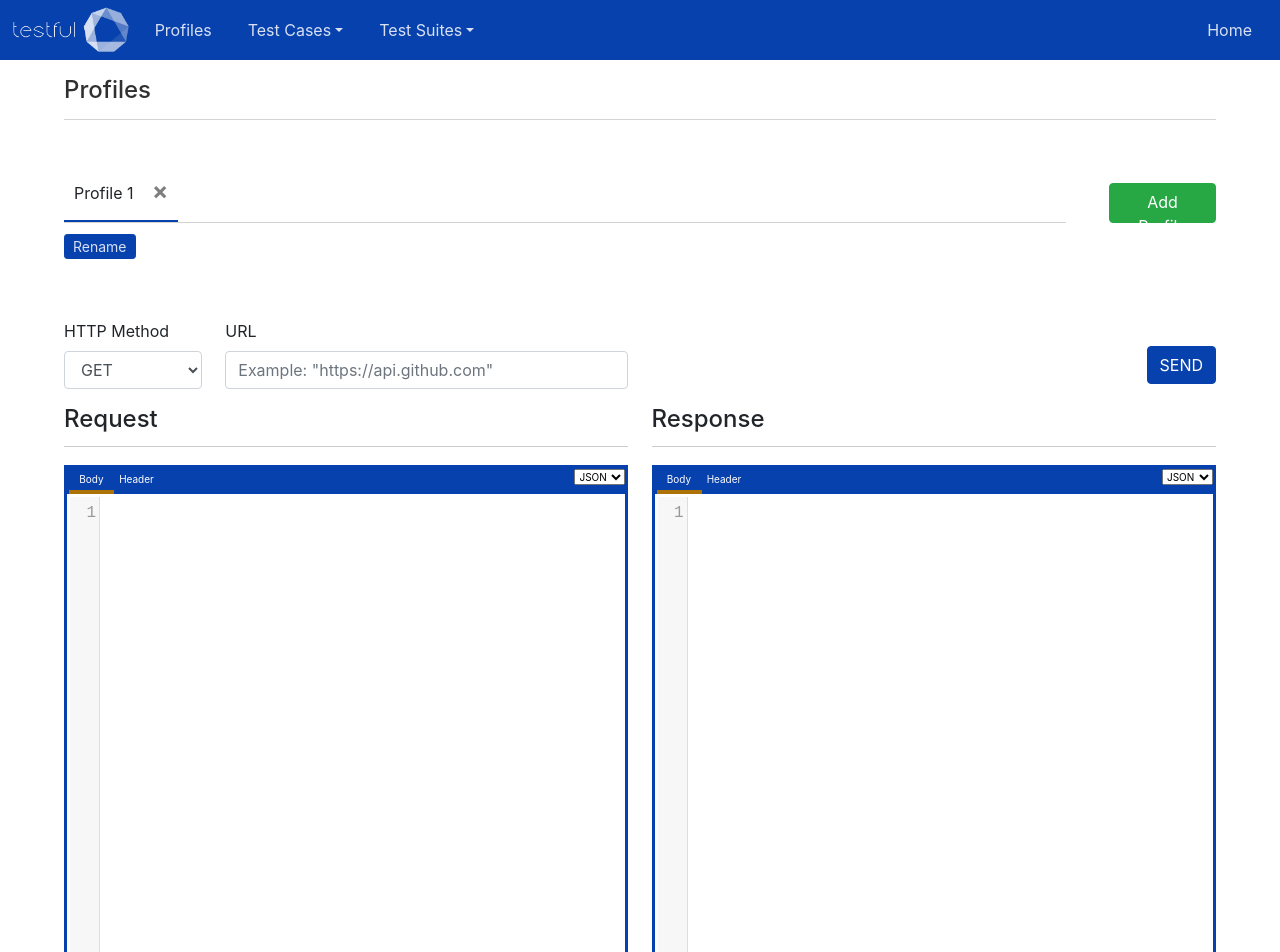
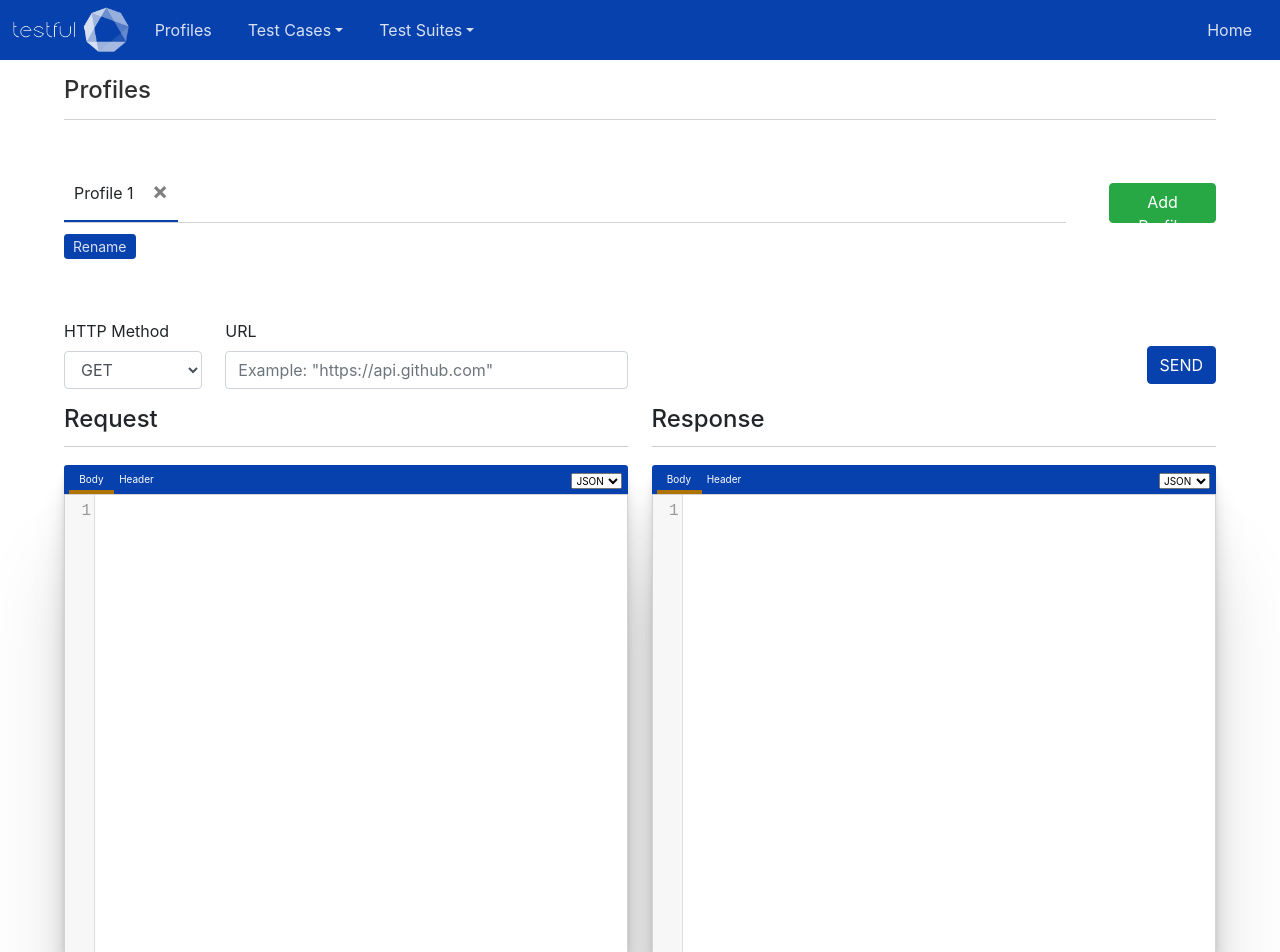
Before and after one commit to keajone/testful, a React (Create React App) app: page /profiles in a window 1280 px wide. Shown: the top 952 px of the page. Built offline with nearby package versions, Linux system fonts and the light colour scheme.

Commit message:
update to looks; pretty good stable point

```diff
--- a/src/components/Cases/AllCasesForm.js
+++ b/src/components/Cases/AllCasesForm.js
@@ -26,7 +26,6 @@ class AllCasesForm extends React.Component {
             caseList: JSON.parse(localStorage.getItem('cases')),
             search: "",
         };
-        console.log(JSON.parse(localStorage.getItem('cases')));
     }
 
     runCase = async (testCase) => {
@@ -38,11 +37,9 @@ class AllCasesForm extends React.Component {
             document.getElementById("run_"+testCase.id).style.display = 'none';
             CaseLoadingAnimation.toggle(testCase.id);
             await Case.execute(testCase);
-            console.log("passed");
             document.getElementById("pass_"+testCase.id).style.display = 'block';
         }
         catch (err) {
-            console.log("failed");
             document.getElementById("fail_"+testCase.id).style.display = 'block';
         }
         document.getElementById("run_"+testCase.id).style.display = 'block';
@@ -114,7 +111,6 @@ class AllCasesForm extends React.Component {
                 testCase.method.toLowerCase().indexOf(search.toLowerCase()) !== -1
             )
         });
-        console.log(filteredCases);
 
         return (
             <div>
--- a/src/components/Cases/Case.js
+++ b/src/components/Cases/Case.js
@@ -50,9 +50,9 @@ class Case {
         //     throw new Error("Must give valid Request Header.");
         // }
         this.givenRequestBody = jsonObject.givenRequestBody;
-        // if (this.givenRequestBody === "") {
-        //     throw new Error("Must give valid Request Body.");
-        // }
+        if (this.givenRequestBody === "" && this.method !== "GET") {
+            throw new Error("Must give valid Request-Body when using HTTP method '"+this.method+"'.");
+        }
         this.expectedResponseHeader = jsonObject.expectedResponseHeader;
         // if (this.expectedResponseHeader === "") {
         //     throw new Error("Must give valid Expected Response Header.");
--- a/src/components/Cases/NewCaseForm.js
+++ b/src/components/Cases/NewCaseForm.js
@@ -33,8 +33,9 @@ class NewCaseForm extends React.Component {
         catch (err) {
             console.log(err);
             Error.set(err.message);
+            return false
         }
-        return;
+        return true;
     }
 
     getSaveButton = (isSubmitting) => {
@@ -65,13 +66,16 @@ class NewCaseForm extends React.Component {
                     <Formik
                         initialValues={Case.getEmptyCase()}
                         onSubmit={(data,actions) => {
-                            this.newCase(data);
+                            var bool = this.newCase(data);
                             actions.setSubmitting(false);
-                            window.location.href = ViewAllCasesPath;
+                            if (bool)
+                                window.location.href = ViewAllCasesPath;
                         }}
                     >
                         {({ values, isSubmitting, handleChange, handleBlur, handleSubmit }) => (
                             <form onSubmit={handleSubmit}>
+
+                                {this.getSaveButton(isSubmitting)}
 
                                 {/** Case Name input */}
                                 <Field>
@@ -140,8 +144,6 @@ class NewCaseForm extends React.Component {
                                 </tr>
                                 </tbody></table>
 
-                                {this.getSaveButton(isSubmitting)}
-
                                 <pre>{JSON.stringify(values, null, 2)}</pre>
                             </form>
                         )}
--- a/src/components/Tabs/ProfileTabContent.js
+++ b/src/components/Tabs/ProfileTabContent.js
@@ -7,7 +7,7 @@ import Tabs from "./Tabs";
 import TextEditor from "../Previews/TextEditor";
 import RenameModal from "./RenameModal";
 import LoadingAnimation from "../Animations/LoadingAnimation";
-import Error from "../ErrorHandling/Error";
+import ErrorHandler from "../ErrorHandling/Error";
 
 class ProfileTabContent extends React.Component {
 
@@ -32,7 +32,7 @@ class ProfileTabContent extends React.Component {
         this.toggleLoadingAnimation();
 
         // Hide error box (if it wasn't already)
-        Error.clear();
+        ErrorHandler.clear();
 
         try {
             //Get the method
@@ -84,7 +84,7 @@ class ProfileTabContent extends React.Component {
         }
         catch (err) {
             console.log(err);
-            Error.set(err.message);
+            ErrorHandler.set(err.message);
         }
 
         // End loading animation
--- a/src/components/Tabs/RenameModal.js
+++ b/src/components/Tabs/RenameModal.js
@@ -1,5 +1,8 @@
 // Module imports
 import React from "react";
+
+// Component imports
+import ErrorHandler from "../ErrorHandling/Error";
 
 /**
  * Component for managing the modal used for changing profile names.
@@ -22,20 +25,22 @@ class RenameModal extends React.Component {
         var newName = document.getElementById('modal-input').value;
         document.getElementById('modal-input').value = '';
 
-        document.getElementById("error-box").style.display = "none";
+        try {
+            ErrorHandler.clear();
             if (newName === '') {
                 // Empty name
-            document.getElementById("error-box").innerHTML = "Invalid profile name.";
-            document.getElementById("error-box").style.display = "block";
+                throw new Error("Invalid profile name.")
             }
             else if (this.checkDuplicateName(newName)) {
                 // Name already exists
-            document.getElementById("error-box").innerHTML =
-                "Cannot change profile name to '"+ newName +"'. Another profile already has this name.";
-            document.getElementById("error-box").style.display = "block";
+                throw new Error("Cannot change profile name to '"+ newName +"'. Another profile already has this name.");
             }
             else {
                 this.handleNameChange(newName);
+            }
+        }
+        catch (err) {
+            ErrorHandler.set(err.message);
         }
     }
 
--- a/src/components/css/Cases/NewCaseForm.css
+++ b/src/components/css/Cases/NewCaseForm.css
@@ -25,8 +25,11 @@
 }
 
 .new-case-submit {
-    margin-top: 10px;
-    width: 100%;
+    margin-top: 40px;
+    width: 20%;
+    position: absolute;
+    top: 307px;
+    margin-left: 70%;
 }
 .new-case-submit button {
     color: white;
--- a/src/components/css/Previews/NumberedTextArea.css
+++ b/src/components/css/Previews/NumberedTextArea.css
@@ -14,14 +14,14 @@
     /* border: 1px solid yellow; */
     /* width: 30%; */
     /* float: left; */
-    margin-top: 12px;
+    margin-top: 40px;
     margin-right: 2.5%;
 }
 .numbered-text-area-expectedResponseBody {
     /* border: 1px solid purple; */
     /* width: 30%; */
     /* float: right; */
-    margin-top: 12px;
+    margin-top: 40px;
     margin-left: 2.5%;
 }
 
@@ -56,4 +56,11 @@
 
 .new-case-form-table .react-codemirror2 {
     border: 1px solid lightgrey;
+    box-shadow:
+        0 2.8px 2.2px rgba(0, 0, 0, 0.034),
+        0 6.7px 5.3px rgba(0, 0, 0, 0.048),
+        0 12.5px 10px rgba(0, 0, 0, 0.06),
+        0 22.3px 17.9px rgba(0, 0, 0, 0.072),
+        0 41.8px 33.4px rgba(0, 0, 0, 0.086),
+        0 100px 80px rgba(0, 0, 0, 0.12);
 }
--- a/src/components/css/Previews/TextEditor.css
+++ b/src/components/css/Previews/TextEditor.css
@@ -2,8 +2,8 @@
     position: relative;
     z-index: 50;
     float: right;
-    bottom: 507.5px;
-    left: 3px;
+    bottom: 503px;
+    right: 6px;
     font-size: 10px;
 
 }
--- a/src/components/css/Tabs/RequestTabs.css
+++ b/src/components/css/Tabs/RequestTabs.css
@@ -28,22 +28,24 @@
 }
 
 .tabs-request {
-    height: 100%;
+    height: 480px;
     margin-top: 10px;
     width: 49%;
     margin-right: 2%;
     float: left;
-}
-.tabs-request > .tab-content {
-    border-bottom-left-radius: 10px;
-    border-bottom-right-radius: 10px;
-    border-bottom: 3px solid #0741ad;
-    border-left: 3px solid #0741ad;
-    border-right: 3px solid #0741ad;
-    padding: 3px;
+    box-shadow:
+        0 2.8px 2.2px rgba(0, 0, 0, 0.034),
+        0 6.7px 5.3px rgba(0, 0, 0, 0.048),
+        0 12.5px 10px rgba(0, 0, 0, 0.06),
+        0 22.3px 17.9px rgba(0, 0, 0, 0.072),
+        0 41.8px 33.4px rgba(0, 0, 0, 0.086),
+        0 100px 80px rgba(0, 0, 0, 0.12);
+
 }
 .tabs-request > .tab-list {
     background-color: #0741ad;
+    border-top-left-radius: 3px;
+    border-top-right-radius: 3px;
     border: 0px;
     margin: 0px;
 }
@@ -75,5 +77,11 @@
 }
 
 .tab-content .CodeMirror {
+    box-sizing: content-box;
     height: 480px !important;
+    border: 1px solid lightgray;
 }
+
+.CodeMirror-scroll {
+    /* padding-bottom: 0 !important; */
+}
--- a/src/components/css/Tabs/ResponseTabs.css
+++ b/src/components/css/Tabs/ResponseTabs.css
@@ -28,21 +28,22 @@
 }
 
 .tabs-response {
-    height: 100%;
+    height: 480px;
     margin-top: 10px;
     width: 49%;
     float: left;
-}
-.tabs-response > .tab-content {
-    border-bottom-left-radius: 10px;
-    border-bottom-right-radius: 10px;
-    border-bottom: 3px solid #0741ad;
-    border-left: 3px solid #0741ad;
-    border-right: 3px solid #0741ad;
-    padding: 3px;
+    box-shadow:
+        0 2.8px 2.2px rgba(0, 0, 0, 0.034),
+        0 6.7px 5.3px rgba(0, 0, 0, 0.048),
+        0 12.5px 10px rgba(0, 0, 0, 0.06),
+        0 22.3px 17.9px rgba(0, 0, 0, 0.072),
+        0 41.8px 33.4px rgba(0, 0, 0, 0.086),
+        0 100px 80px rgba(0, 0, 0, 0.12);
 }
 .tabs-response > .tab-list {
     background-color: #0741ad;
+    border-top-left-radius: 3px;
+    border-top-right-radius: 3px;
     border: 0px;
     margin: 0px;
 }
--- a/src/http/http.js
+++ b/src/http/http.js
@@ -30,6 +30,7 @@ class HTTP {
             this.responseBody = JSON.stringify(json);
         }
         catch (err) {
+            console.log("here");
             throw new Error("Failed to send "+ this.method +" request to '"+ this.url +"'.");
         }
     }
```
Lines whose indentation alone changed are shown as unchanged.
